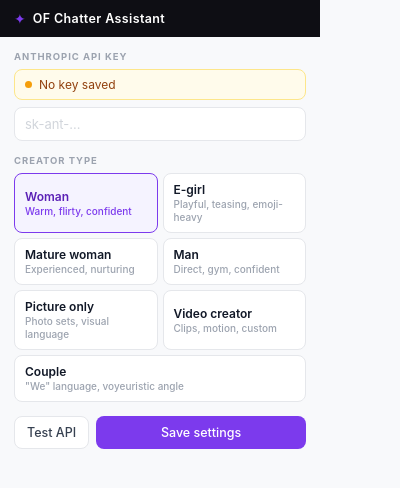
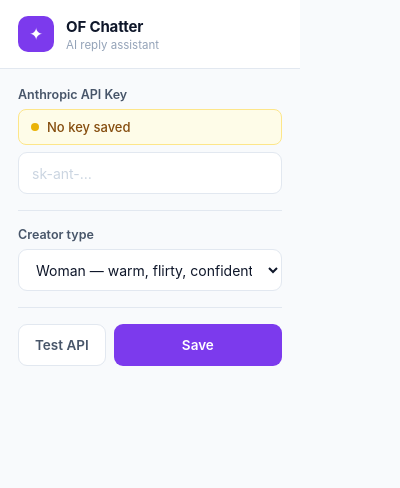
Before and after one commit to lucasdetoledo4/of-chatter-chrome-extension, a browser extension: page popup/popup.html in a window 400 px wide. Drawn offline with Linux system fonts and the light colour scheme.

Commit message:
fix: popup — slate design, readable sizes, dropdown replaces card grid

```diff
--- a/popup/popup.html
+++ b/popup/popup.html
@@ -7,226 +7,213 @@
 
     body {
       font-family: -apple-system, BlinkMacSystemFont, 'Segoe UI', sans-serif;
-      font-size: 13px;
-      width: 320px;
-      background: #f8f9fb;
-      color: #111827;
+      width: 300px;
+      background: #f8fafc;
+      color: #0f172a;
     }
 
     /* ── Header ──────────────────────────────────────────── */
-    .popup-header {
-      background: #0e0e14;
-      padding: 11px 14px;
+    .header {
+      background: #fff;
+      border-bottom: 1px solid #e2e8f0;
+      padding: 16px 18px;
       display: flex;
       align-items: center;
-      gap: 7px;
+      gap: 12px;
     }
-    .popup-logo { color: #7c3aed; font-size: 14px; line-height: 1; }
-    .popup-title {
-      font-size: 12.5px;
-      font-weight: 600;
+
+    .logo-box {
+      width: 36px;
+      height: 36px;
+      background: #7c3aed;
+      border-radius: 10px;
+      display: flex;
+      align-items: center;
+      justify-content: center;
       color: #fff;
-      letter-spacing: 0.03em;
+      font-size: 17px;
+      flex-shrink: 0;
+    }
+
+    .app-name {
+      font-size: 15px;
+      font-weight: 700;
+      color: #0f172a;
+      letter-spacing: -0.01em;
+    }
+
+    .app-sub {
+      font-size: 11.5px;
+      color: #94a3b8;
+      margin-top: 2px;
     }
 
     /* ── Body ────────────────────────────────────────────── */
-    .popup-body {
-      padding: 14px;
+    .body {
+      padding: 18px;
       display: flex;
       flex-direction: column;
-      gap: 14px;
+      gap: 16px;
     }
 
-    .section-label {
-      font-size: 9.5px;
-      font-weight: 700;
-      letter-spacing: 0.1em;
-      text-transform: uppercase;
-      color: #9ca3af;
-      margin-bottom: 7px;
+    /* ── Field ───────────────────────────────────────────── */
+    .field { display: flex; flex-direction: column; gap: 7px; }
+
+    label {
+      font-size: 12.5px;
+      font-weight: 600;
+      color: #475569;
     }
 
-    /* ── API key ─────────────────────────────────────────── */
-    .key-status {
+    /* ── Key status pill ─────────────────────────────────── */
+    .key-pill {
       display: flex;
       align-items: center;
-      gap: 7px;
-      padding: 7px 10px;
+      gap: 8px;
+      padding: 9px 12px;
       border-radius: 8px;
-      margin-bottom: 7px;
-      font-size: 12px;
-      border: 1px solid transparent;
-      transition: background 0.15s, border-color 0.15s;
+      font-size: 13px;
+      font-weight: 500;
+      border: 1.5px solid transparent;
     }
-    .key-status.ok     { background: #f0fdf4; border-color: #a7f3d0; color: #065f46; }
-    .key-status.missing { background: #fffbeb; border-color: #fde68a; color: #92400e; }
+    .key-pill.ok      { background: #f0fdf4; border-color: #bbf7d0; color: #166534; }
+    .key-pill.missing { background: #fefce8; border-color: #fde68a; color: #854d0e; }
 
     .key-dot {
-      width: 7px; height: 7px;
+      width: 8px;
+      height: 8px;
       border-radius: 50%;
       flex-shrink: 0;
     }
-    .key-dot.ok      { background: #10b981; }
-    .key-dot.missing { background: #f59e0b; }
+    .key-dot.ok      { background: #22c55e; }
+    .key-dot.missing { background: #eab308; }
 
-    input[type="password"] {
+    /* ── Text inputs ─────────────────────────────────────── */
+    input[type="password"],
+    select {
       width: 100%;
-      padding: 8px 10px;
+      height: 42px;
+      padding: 0 13px;
       background: #fff;
-      border: 1.5px solid #e5e7eb;
-      border-radius: 8px;
-      color: #111827;
-      font-size: 13px;
+      border: 1.5px solid #e2e8f0;
+      border-radius: 9px;
+      font-size: 14px;
       font-family: inherit;
+      color: #0f172a;
       outline: none;
       transition: border-color 0.15s, box-shadow 0.15s;
     }
-    input[type="password"]:focus {
+
+    input[type="password"]:focus,
+    select:focus {
       border-color: #7c3aed;
-      box-shadow: 0 0 0 3px rgba(124, 58, 237, 0.08);
-    }
-    input[type="password"]::placeholder { color: #d1d5db; }
-
-    /* ── Creator type cards ──────────────────────────────── */
-    .creator-grid {
-      display: grid;
-      grid-template-columns: 1fr 1fr;
-      gap: 5px;
+      box-shadow: 0 0 0 3px rgba(124, 58, 237, 0.12);
     }
 
-    .creator-card {
-      padding: 8px 10px;
-      background: #fff;
-      border: 1.5px solid #e5e7eb;
-      border-radius: 8px;
-      cursor: pointer;
-      text-align: left;
-      font-family: inherit;
-      transition: border-color 0.12s, background 0.12s;
+    input[type="password"]::placeholder { color: #cbd5e1; }
+
+    /* ── Divider ─────────────────────────────────────────── */
+    .sep {
+      height: 1px;
+      background: #e2e8f0;
     }
-    .creator-card:hover { border-color: #c4b5fd; background: #faf5ff; }
-    .creator-card.active { border-color: #7c3aed; background: #f5f3ff; }
-    .creator-card.wide { grid-column: span 2; }
 
-    .card-name {
-      font-size: 12px;
-      font-weight: 600;
-      color: #111827;
-      margin-bottom: 1px;
-    }
-    .creator-card.active .card-name { color: #5b21b6; }
-
-    .card-desc {
-      font-size: 10px;
-      color: #9ca3af;
-      line-height: 1.3;
-    }
-    .creator-card.active .card-desc { color: #7c3aed; }
-
-    /* ── Actions ─────────────────────────────────────────── */
+    /* ── Buttons ─────────────────────────────────────────── */
     .btn-row {
       display: flex;
-      gap: 7px;
+      gap: 8px;
     }
 
     button {
-      padding: 8px 12px;
-      border: none;
-      border-radius: 8px;
-      font-size: 12.5px;
-      font-weight: 500;
+      height: 42px;
+      padding: 0 16px;
+      border-radius: 9px;
+      font-size: 13.5px;
+      font-weight: 600;
       cursor: pointer;
       font-family: inherit;
-      transition: background 0.15s, opacity 0.15s;
+      border: none;
+      transition: background 0.14s, box-shadow 0.14s, opacity 0.14s;
     }
-    button:disabled { opacity: 0.55; cursor: default; }
+    button:disabled { opacity: 0.45; cursor: default; }
 
     #save {
       flex: 1;
       background: #7c3aed;
       color: #fff;
     }
-    #save:not(:disabled):hover { background: #6d28d9; }
+    #save:not(:disabled):hover {
+      background: #6d28d9;
+      box-shadow: 0 2px 10px rgba(109, 40, 217, 0.3);
+    }
 
     #test {
       background: #fff;
-      color: #374151;
-      border: 1.5px solid #e5e7eb;
+      color: #475569;
+      border: 1.5px solid #e2e8f0;
     }
-    #test:not(:disabled):hover { background: #f3f4f6; }
+    #test:not(:disabled):hover { background: #f1f5f9; }
 
     /* ── Status ──────────────────────────────────────────── */
     #status {
-      font-size: 11.5px;
-      min-height: 15px;
+      font-size: 13px;
+      font-weight: 500;
+      min-height: 18px;
       text-align: center;
-      transition: color 0.15s;
     }
-    #status.ok    { color: #059669; }
+    #status.ok    { color: #16a34a; }
     #status.error { color: #dc2626; }
-    #status.info  { color: #6b7280; }
+    #status.info  { color: #64748b; }
   </style>
 </head>
 <body>
 
-  <div class="popup-header">
-    <span class="popup-logo">✦</span>
-    <span class="popup-title">OF Chatter Assistant</span>
+  <div class="header">
+    <div class="logo-box">✦</div>
+    <div>
+      <div class="app-name">OF Chatter</div>
+      <div class="app-sub">AI reply assistant</div>
+    </div>
   </div>
 
-  <div class="popup-body">
+  <div class="body">
 
     <!-- API key -->
-    <div>
-      <div class="section-label">Anthropic API Key</div>
-      <div id="keyStatus" class="key-status missing">
+    <div class="field">
+      <label for="apiKey">Anthropic API Key</label>
+      <div id="keyStatus" class="key-pill missing">
         <div id="keyDot" class="key-dot missing"></div>
         <span id="keyStatusText">No key saved</span>
       </div>
       <input type="password" id="apiKey" placeholder="sk-ant-…" autocomplete="off">
     </div>
 
+    <div class="sep"></div>
+
     <!-- Creator type -->
-    <div>
-      <div class="section-label">Creator type</div>
-      <div class="creator-grid" id="creatorGrid">
-        <button class="creator-card" data-value="woman">
-          <div class="card-name">Woman</div>
-          <div class="card-desc">Warm, flirty, confident</div>
-        </button>
-        <button class="creator-card" data-value="egirl">
-          <div class="card-name">E-girl</div>
-          <div class="card-desc">Playful, teasing, emoji-heavy</div>
-        </button>
-        <button class="creator-card" data-value="mature_woman">
-          <div class="card-name">Mature woman</div>
-          <div class="card-desc">Experienced, nurturing</div>
-        </button>
-        <button class="creator-card" data-value="man">
-          <div class="card-name">Man</div>
-          <div class="card-desc">Direct, gym, confident</div>
-        </button>
-        <button class="creator-card" data-value="picture_only">
-          <div class="card-name">Picture only</div>
-          <div class="card-desc">Photo sets, visual language</div>
-        </button>
-        <button class="creator-card" data-value="video_creator">
-          <div class="card-name">Video creator</div>
-          <div class="card-desc">Clips, motion, custom</div>
-        </button>
-        <button class="creator-card wide" data-value="couple">
-          <div class="card-name">Couple</div>
-          <div class="card-desc">"We" language, voyeuristic angle</div>
-        </button>
-      </div>
+    <div class="field">
+      <label for="creatorType">Creator type</label>
+      <select id="creatorType">
+        <option value="woman">Woman — warm, flirty, confident</option>
+        <option value="egirl">E-girl — playful, teasing, emoji-heavy</option>
+        <option value="mature_woman">Mature woman — experienced, nurturing</option>
+        <option value="man">Man — direct, gym lifestyle, confident</option>
+        <option value="picture_only">Picture only — photo sets, visual</option>
+        <option value="video_creator">Video creator — clips, motion, custom</option>
+        <option value="couple">Couple — "we" language, voyeuristic</option>
+      </select>
     </div>
 
+    <div class="sep"></div>
+
     <!-- Actions -->
-    <div class="btn-row">
-      <button id="test">Test API</button>
-      <button id="save">Save settings</button>
+    <div class="field">
+      <div class="btn-row">
+        <button id="test">Test API</button>
+        <button id="save">Save</button>
+      </div>
+      <div id="status" style="margin-top:10px;"></div>
     </div>
-    <div id="status"></div>
 
   </div>
 
--- a/popup/popup.js
+++ b/popup/popup.js
@@ -1,13 +1,11 @@
-const apiKeyInput  = document.getElementById('apiKey');
-const keyStatus    = document.getElementById('keyStatus');
-const keyDot       = document.getElementById('keyDot');
-const keyStatusText = document.getElementById('keyStatusText');
-const saveBtn      = document.getElementById('save');
-const testBtn      = document.getElementById('test');
-const statusEl     = document.getElementById('status');
-const creatorGrid  = document.getElementById('creatorGrid');
-
-let selectedCreatorType = 'woman';
+const apiKeyInput    = document.getElementById('apiKey');
+const creatorSelect  = document.getElementById('creatorType');
+const keyPill        = document.getElementById('keyStatus');
+const keyDot         = document.getElementById('keyDot');
+const keyStatusText  = document.getElementById('keyStatusText');
+const saveBtn        = document.getElementById('save');
+const testBtn        = document.getElementById('test');
+const statusEl       = document.getElementById('status');
 
 // ─── Load saved settings ──────────────────────────────────────────────────────
 
@@ -17,43 +15,31 @@
     apiKeyInput.placeholder = `••••••••••${last4}`;
     setKeyStatus(true, `Key saved  ···${last4}`);
   }
-
-  const type = data.CREATOR_TYPE || 'woman';
-  setActiveCard(type);
+  if (data.CREATOR_TYPE) {
+    creatorSelect.value = data.CREATOR_TYPE;
+  }
 });
-
-// ─── Creator type cards ───────────────────────────────────────────────────────
-
-creatorGrid.querySelectorAll('.creator-card').forEach((card) => {
-  card.addEventListener('click', () => setActiveCard(card.dataset.value));
-});
-
-function setActiveCard(value) {
-  selectedCreatorType = value;
-  creatorGrid.querySelectorAll('.creator-card').forEach((c) => {
-    c.classList.toggle('active', c.dataset.value === value);
-  });
-}
 
 // ─── API key status ───────────────────────────────────────────────────────────
 
 function setKeyStatus(ok, text) {
-  keyStatus.className = `key-status ${ok ? 'ok' : 'missing'}`;
-  keyDot.className    = `key-dot ${ok ? 'ok' : 'missing'}`;
+  keyPill.className  = `key-pill ${ok ? 'ok' : 'missing'}`;
+  keyDot.className   = `key-dot ${ok ? 'ok' : 'missing'}`;
   keyStatusText.textContent = text;
 }
 
 // ─── Save ─────────────────────────────────────────────────────────────────────
 
 saveBtn.addEventListener('click', () => {
-  const key = apiKeyInput.value.trim();
+  const key         = apiKeyInput.value.trim();
+  const creatorType = creatorSelect.value;
 
   if (key && !key.startsWith('sk-ant-')) {
     showStatus('Key must start with sk-ant-', 'error');
     return;
   }
 
-  const toSave = { CREATOR_TYPE: selectedCreatorType };
+  const toSave = { CREATOR_TYPE: creatorType };
   if (key) toSave.ANTHROPIC_API_KEY = key;
 
   chrome.storage.sync.set(toSave, () => {
@@ -63,14 +49,13 @@
       apiKeyInput.placeholder = `••••••••••${last4}`;
       setKeyStatus(true, `Key saved  ···${last4}`);
     }
-    showStatus('Settings saved', 'ok');
+    showStatus('Saved', 'ok');
   });
 });
 
 // ─── Test connection ──────────────────────────────────────────────────────────
 
 testBtn.addEventListener('click', async () => {
-  // Prefer the just-typed key over the stored one
   const typedKey = apiKeyInput.value.trim();
 
   let apiKey = typedKey;
@@ -111,7 +96,7 @@
       const msg  = body?.error?.message || `Error ${response.status}`;
       showStatus(msg, 'error');
     }
-  } catch (err) {
+  } catch {
     showStatus('Network error — check your connection', 'error');
   } finally {
     testBtn.disabled = false;
@@ -123,5 +108,5 @@
 
 function showStatus(text, type) {
   statusEl.textContent = text;
-  statusEl.className = type || '';
+  statusEl.className   = type || '';
 }
```
